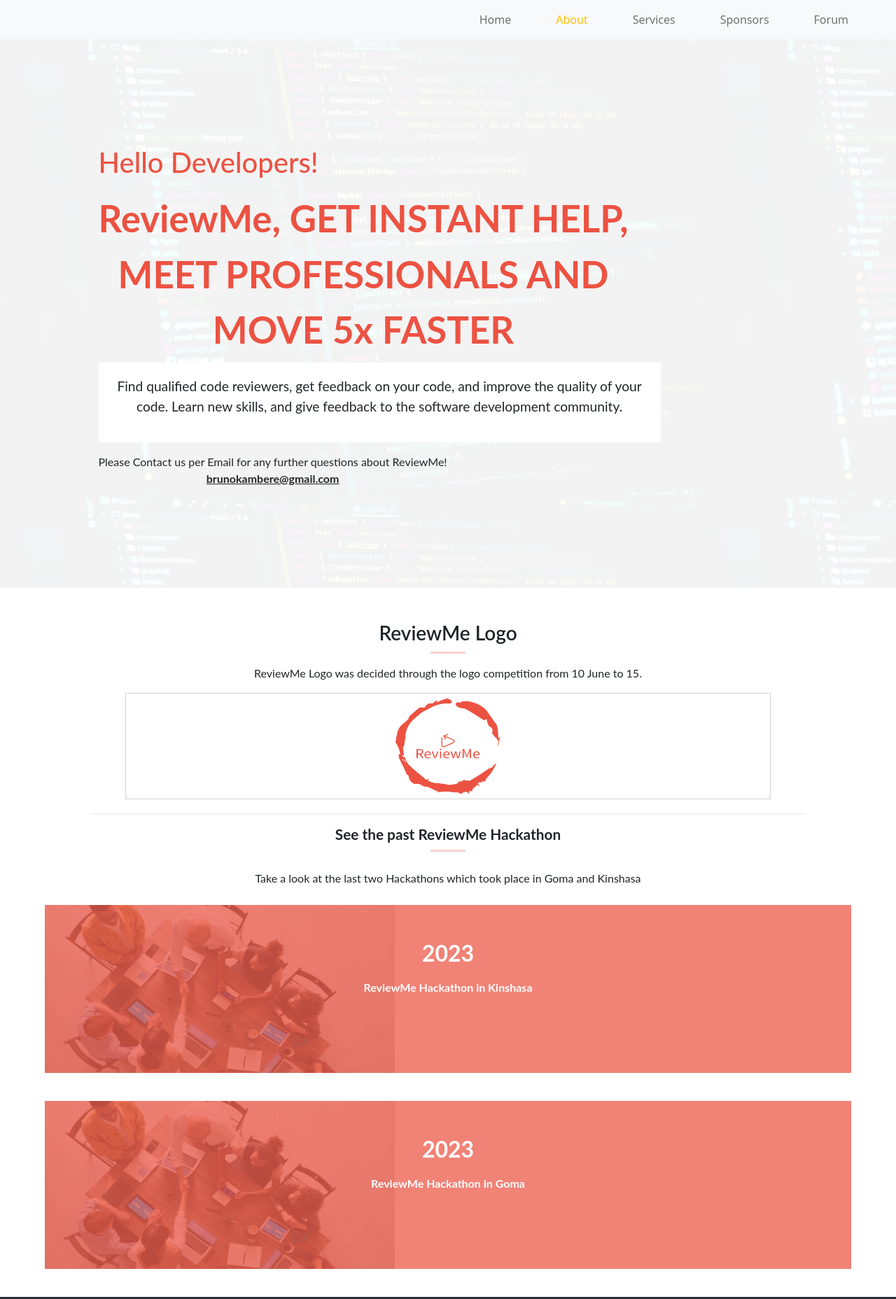
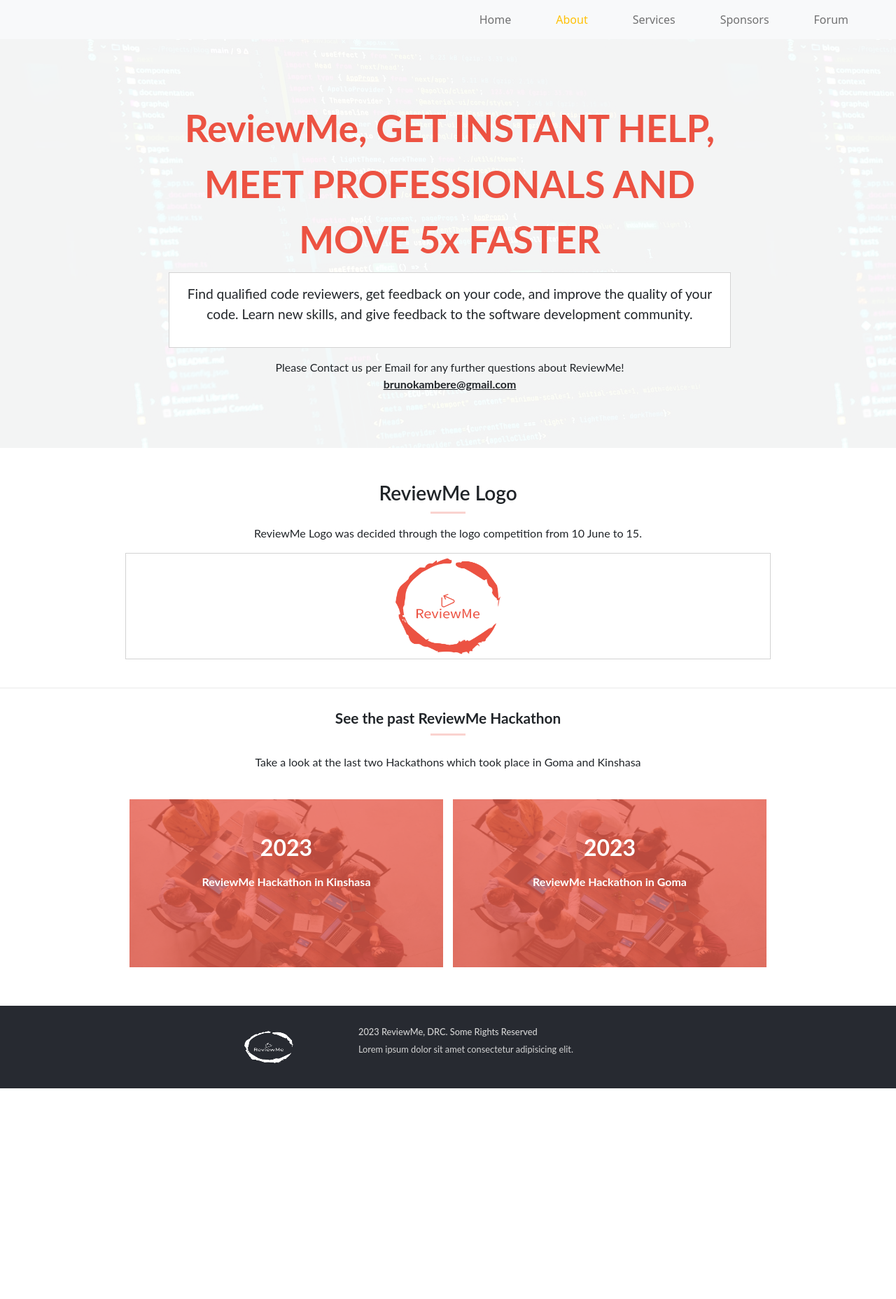
Before and after one commit to kambereBr/ReviewMe, a website: page about.html in a window 1280 px wide. Shown: the top 1856 px of the page at 70% size. After the commit the page ends 1555 px from the top, so only its background shows below. Drawn offline with Linux system fonts and the light colour scheme; a web font is replaced by a local one.

Commit message:
Style About page desktop version

```diff
--- a/about.html
+++ b/about.html
@@ -49,8 +49,8 @@
       </nav>
     </header>
     <main>
-      <section class="banner-section">
-        <div class="background-image"></div>
+      <section class="banner-section banner-section-about-page">
+        <div class="background-image background-image-about-page"></div>
         <div class="banner-text-content">
           <h1 class="mb-3 text-center">Hello Developers!</h1>
           <h2 class="fw-bold text-center">
@@ -84,13 +84,14 @@
           <div class="about-logo text-center">
             <img src="assets/images/reviewme-high-resolution-logo-color-on-transparent-background.png" width="150px" height="150px" alt="">
           </div>
-          <div class="about-big-line"><hr /></div>
         </div>
       </section>
+      <div class="about-big-line"><hr /></div>
       <section class="hackathon-about-section text-center">
         <h4>See the past ReviewMe Hackathon</h4>
         <div class="service-line"><hr /></div>
         <p>Take a look at the last two Hackathons which took place in Goma and Kinshasa</p>
+        <div class="hackathon-about-section-wrapper">
           <div class="hackathon-about-section-image-1">
               <div class="hackathon-background-image"></div>
               <div class="hackathon-background-color"></div>
@@ -107,6 +108,7 @@
                   <p>ReviewMe Hackathon in Goma</p>
               </div>
           </div>
+        </div>
       </section>
       <section class="partners-section">
         <h3 class="text-center">Partner</h3>
@@ -121,13 +123,14 @@
     </main>
     <footer class="footer-section">
       <div class="logo-section-footer">
-        <img src="assets/images/reviewme-high-resolution-logo-color-on-transparent-background.png" width="150px" height="50px" alt="" />
+        <img src="assets/images/reviewme-high-resolution-logo-color-on-transparent-background.png" class="footer-logo-red" width="150px" height="50px" alt="" />
+        <img src="assets/images/reviewme-high-resolution-logo-white-on-transparent-background.png" class="footer-logo-transparent" width="150px" height="50px" alt="" />
       </div>
       <div class="content-section-footer">
         <h4>2023 ReviewMe, DRC. Some Rights Reserved</h4>
-        <!-- <p>
+        <p>
           Lorem ipsum dolor sit amet consectetur adipisicing elit.
-        </p> -->
+        </p>
       </div>
     </footer>
     <script src="assets/js/bootstrap.min.js"></script>
--- a/assets/css/style-desktop.css
+++ b/assets/css/style-desktop.css
@@ -3,9 +3,9 @@
     overflow-x: hidden;
   }
 
-
   /* BANNER SECTION */
-  .banner-section, .background-image {
+  .banner-section,
+  .background-image {
     height: 100vh !important;
   }
 
@@ -25,12 +25,14 @@
     font-size: 3.3rem;
   }
 
-  .site-description-div p, .text-date-description {
+  .site-description-div p,
+  .text-date-description {
     font-size: 1.2rem;
   }
 
   .site-description-div {
     width: 80%;
+    border: 1px solid var(--smoke-text);
   }
 
   .text-date {
@@ -45,7 +47,8 @@
     display: flex;
   }
 
-  .services-items-div, .services-items-div-leftside {
+  .services-items-div,
+  .services-items-div-leftside {
     display: flex;
     flex-direction: column;
     justify-content: center;
@@ -69,7 +72,7 @@
     display: none !important;
   }
 
-  .button-all-service a{
+  .button-all-service a {
     display: flex !important;
     justify-content: center;
     border: none !;
@@ -79,7 +82,6 @@
     margin-top: 40px;
     font-size: 1.2rem;
   }
-
 
   /* REVIEWERS SECTION */
   .reviewers-section {
@@ -111,7 +113,65 @@
     display: flex !important;
   }
 
+  /* ABOUT PAGE */
+  .banner-text-content h1 {
+    display: none !important;
+  }
 
+  .banner-section-about-page,
+  .background-image-about-page {
+    height: 75vh !important;
+  }
 
+  .banner-text-content {
+    align-items: center !important;
+  }
 
+  .banner-text-content-home-page {
+    align-items: start !important;
+  }
+
+  .hackathon-about-section-image-1 .hackathon-background-image,
+  .hackathon-about-section-image-2 .hackathon-background-image,
+  .hackathon-about-section-image-1,
+  .hackathon-about-section-image-2 {
+    background-size: 100% 100%;
+    width: 35%;
+    /* margin: 10px; */
+  }
+
+  .hackathon-background-color {
+    width: 35%;
+  }
+
+  .hackathon-about-section-wrapper {
+    display: flex;
+    justify-content: center;
+    margin: -20px;
+    margin-top: 15px;
+    margin-bottom: 15px;
+  }
+
+  /* PARTNER SECTION */
+  .partners-section {
+    display: none !important;
+  }
+
+  /* FOOTER SECTION */
+  .footer-section {
+    background-color: var(--black-text) !important;
+  }
+
+  .content-section-footer h4,
+  .content-section-footer p {
+    color: var(--smoke-text) !important;
+  }
+
+  .footer-logo-transparent {
+    display: block !important;
+  }
+
+  .footer-logo-red {
+    display: none !important;
+  }
 }
--- a/assets/css/style-mobile.css
+++ b/assets/css/style-mobile.css
@@ -3,7 +3,6 @@
   --black-text: #272a31;
   --smoke-text: #d3d3d3;
 }
-
 
 .banner-section {
   display: flex;
@@ -72,13 +71,17 @@
   -webkit-font-smoothing: antialiased;
 }
 
-
-h1, h2 {
+h1,
+h2 {
   color: var(--orange-color);
 }
 
-p, h1, h2, h3, h4 {
-    font-family: 'Lato', sans-serif;
+p,
+h1,
+h2,
+h3,
+h4 {
+  font-family: "Lato", sans-serif;
 }
 
 h1 {
@@ -168,7 +171,9 @@
   text-decoration: underline;
 }
 
-.service-line, .reviewers-line, .partners-line {
+.service-line,
+.reviewers-line,
+.partners-line {
   display: flex;
   justify-content: center;
   /* margin-bottom: 10px; */
@@ -178,7 +183,7 @@
   display: flex;
   padding: 2px;
   align-items: start;
-    justify-content: space-around
+  justify-content: space-around;
 }
 
 .reviewer-image img {
@@ -222,7 +227,7 @@
   padding-top: 25px;
 }
 
-.partners-logo{
+.partners-logo {
   display: flex;
   justify-content: center;
   align-items: center;
@@ -245,6 +250,10 @@
   width: 150px;
 }
 
+.footer-logo-transparent {
+  display: none;
+}
+
 .content-section-footer {
   display: flex;
   flex-direction: column;
@@ -254,15 +263,17 @@
   padding-bottom: 30px;
 }
 
-.content-section-footer h4,  .content-section-footer p{
+.content-section-footer h4,
+.content-section-footer p {
   font-size: 0.8rem;
 }
 
-.logo-section-footer img{
+.logo-section-footer img {
   width: 70px;
 }
 
-.reviewer-items-more-button, .buttont-join-reviewme a {
+.reviewer-items-more-button,
+.buttont-join-reviewme a {
   display: flex !important;
   justify-content: center;
   align-items: center;
@@ -311,9 +322,12 @@
 .about-big-line hr {
   width: 100%;
   border-top: 2px solid var(--smoke-text);
+  margin-top: 20px;
+  margin-bottom: 30px;
 }
 
-.hackathon-about-section-image-1, .hackathon-about-section-image-2 {
+.hackathon-about-section-image-1,
+.hackathon-about-section-image-2 {
   width: 100%;
   height: 35vh;
   display: flex;
@@ -358,7 +372,7 @@
   background-size: 500px 300px;
   width: 90%;
   height: 30vh;
-    background-color: rgba(236, 82, 66, 0.90)
+  background-color: rgba(236, 82, 66, 0.9);
 }
 
 .hackathon-about-section {
@@ -366,7 +380,7 @@
   flex-direction: column;
 }
 
-.hackathon-about-section h4{
+.hackathon-about-section h4 {
   font-size: 1.3rem !important;
   font-weight: 700;
 }
@@ -375,7 +389,8 @@
   padding: 10px;
 }
 
-.hackathon-description p, .hackathon-description > h4 {
+.hackathon-description p,
+.hackathon-description > h4 {
   color: white;
   font-weight: 700;
 }
@@ -384,6 +399,7 @@
   font-size: 2rem !important;
 }
 
-.partners-section-home-page, .footer-section-home-page {
+.partners-section-home-page,
+.footer-section-home-page {
   display: none !important;
 }
```
Also changed, not shown: index.html (+1 -1 lines), assets/images/reviewme-high-resolution-logo-white-on-transparent-background.png (added). Lines whose indentation alone changed are shown as unchanged.
